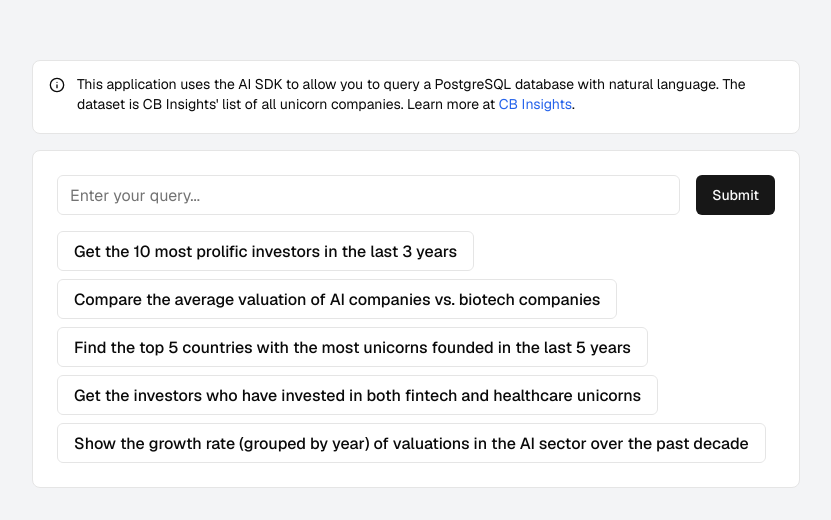
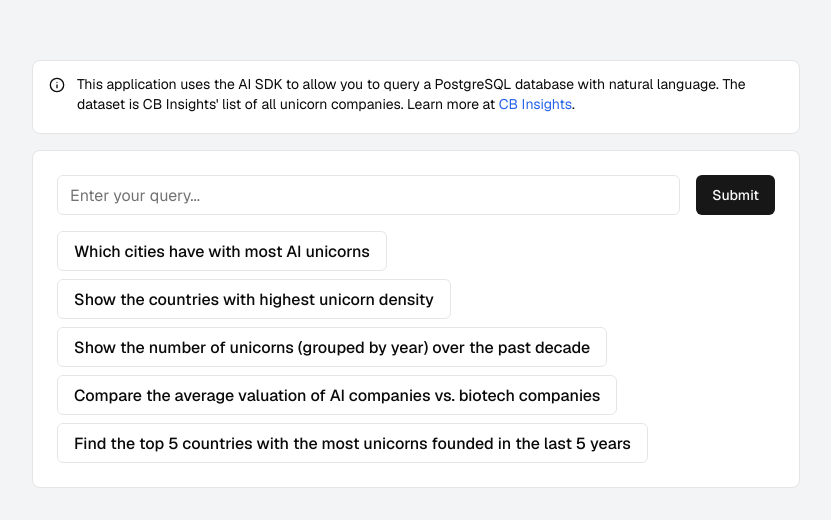
Before and after one commit to JG21243/vercel-postgres, a Next.js app: page / in a window 1280 px wide. Shown: the part 126-646 px from the top of the page, without its empty margins (224-1055 px from the left). Built offline with nearby package versions, Linux system fonts and the light colour scheme.

Commit message:
suggested queries update

```diff
--- a/app/page.tsx
+++ b/app/page.tsx
@@ -26,11 +26,12 @@ export default function Component() {
   const [loading, setLoading] = useState(false);
 
   const suggestionQueries = [
-    "Get the 10 most prolific investors in the last 3 years",
+    "Which cities have with most AI unicorns",
+    "Show the countries with highest unicorn density",
+    "Show the number of unicorns (grouped by year) over the past decade",
     "Compare the average valuation of AI companies vs. biotech companies",
     "Find the top 5 countries with the most unicorns founded in the last 5 years",
     "Get the investors who have invested in both fintech and healthcare unicorns",
-    "Show the growth rate (grouped by year) of valuations in the AI sector over the past decade",
     "Investors with the most unicorns",
     "Countries with highest unicorn density",
     "Fastest growing industries by valuation",
```
